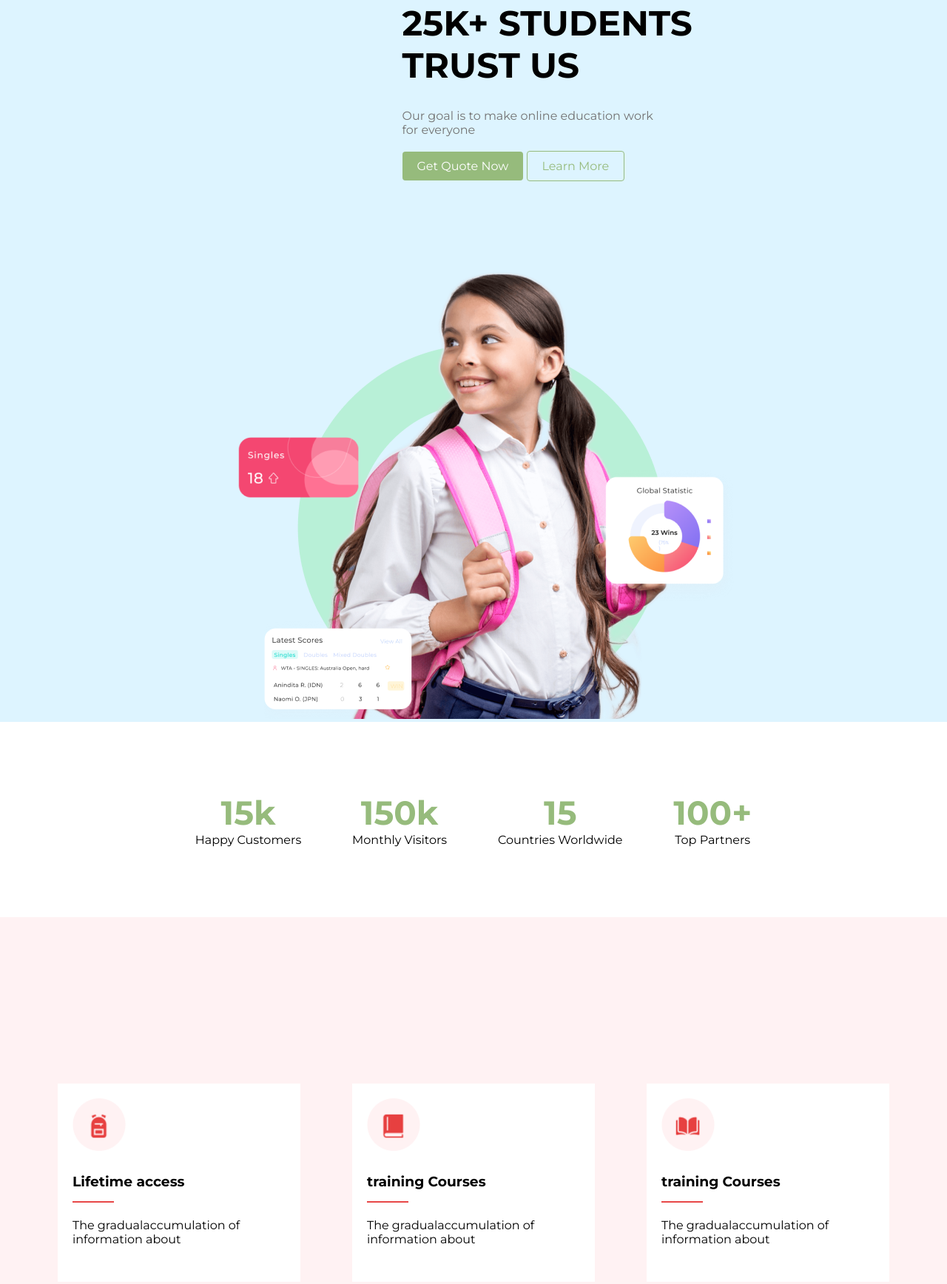
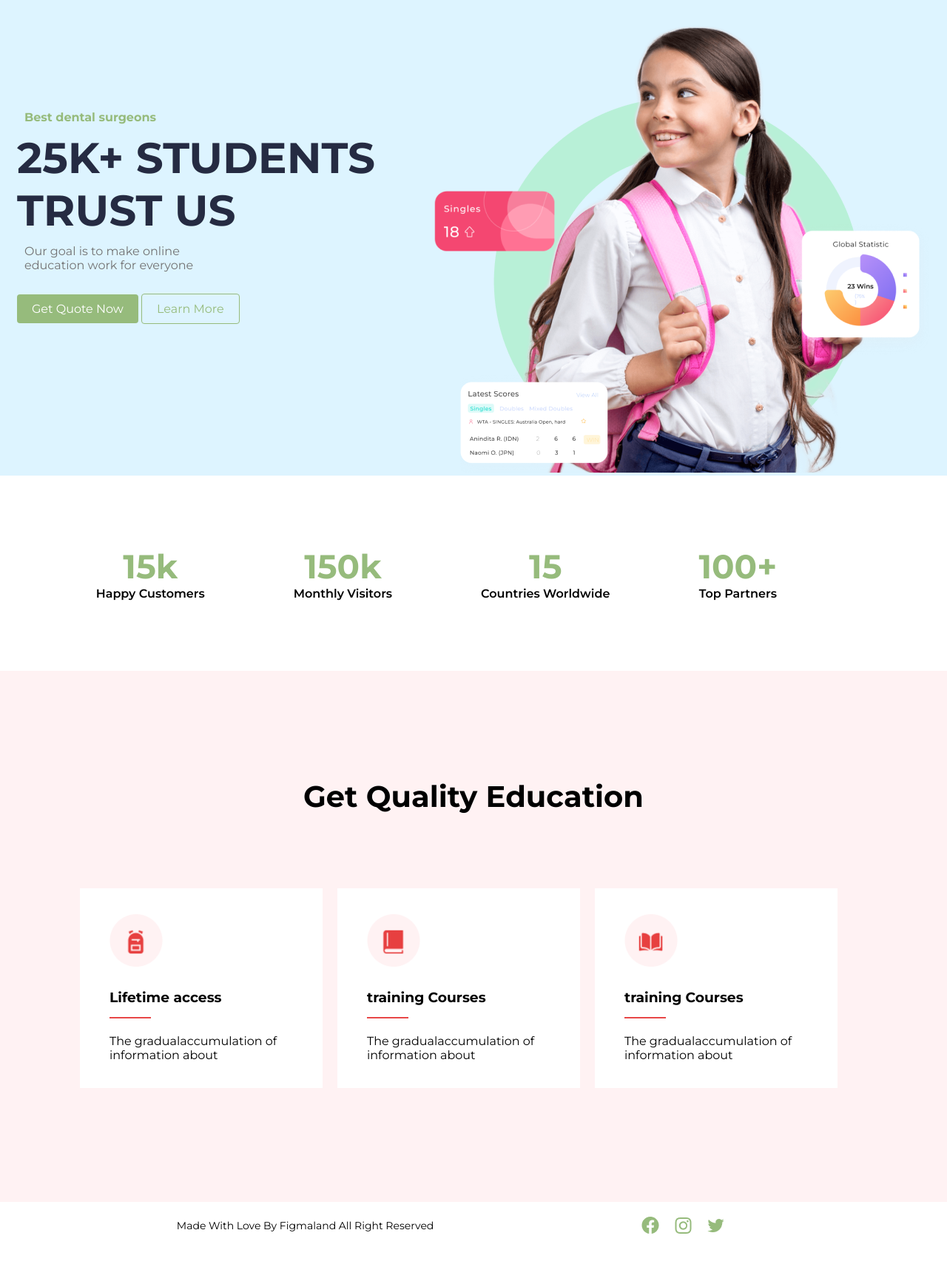
Before and after one commit to JT-SB/Segunda-entrega, a plain HTML site: page index.html in a window 1280 px wide. Shown: the part 203-1939 px from the top of the page at 74% size. After the commit the page ends 1892 px from the top, so only its background shows below. Drawn offline with Linux system fonts and the light colour scheme.

Commit message:
cambios echos en ccs de los contenedores

```diff
--- a/CSS/style.css
+++ b/CSS/style.css
@@ -8,6 +8,7 @@
     padding: 0;
 }
 
+/* colocar la fuente importada al cuerpo del html */
 body {
     font-family: Montserrat;
 }
@@ -15,12 +16,15 @@ body {
 /* estilo del header */
 .header {
     display: flex;
+    flex-direction: row;
     flex-wrap: wrap;
     justify-content: space-around;
     align-items: center;
-    padding: 20px;
+    width: 100%;
+    height: 70px;
     /* background-color: #fa0909; */
 }
+
 /* estilos barra de navegacion */
 .header .login {
     color: #96BB7C;
@@ -30,11 +34,11 @@ body {
 }
 
 /* estilos barra de navegacion */
-.header .join-us{
+.header .join-us {
     color: #ffffff;
     background: #96BB7C;
     border-radius: 5px;
-    padding: 10px 20px 10px 20px;
+    padding: 10px;
     text-decoration: none;
     /* border: 5px solid #04f023;    */
 }
@@ -43,10 +47,13 @@ body {
 .container1 {
     display: flex;
     flex-wrap: wrap;
-    justify-content: space-evenly;
+    justify-content: center;
     align-items: center;
-    background: #DDF4FF;
-    padding: 95px 0px 0px 0px;
+    align-content: end;
+    width: 100%;
+    height: 776px;
+    gap: 30px;
+    background-color: #DDF4FF;
     /* background-color: #fa0909; */
 }
 
@@ -54,55 +61,60 @@ body {
 .container1 .bloque1 {
     display: flex;
     flex-direction: column;
-    padding: 0px 0px 400px 200px;
-    gap: 30px;
-    width: 593px;
+    width: 500px;
     height: 386px;
     /* background-color: #fa0909; */
 }
 
+/* estilos para el titulo 25k+students */
 .container1 h1 {
-    font-size: 47px;
+    font-size: 58px;
+    color: #252B42;
 }
-
-.sub-blok1 {
+/* estilos para los parrafos contenedor 1 */
+.sub-cont1 {
     font-weight: bold;
     color: #96BB7C;
+    padding: 10px;
     /* border: 5px solid rgb(255, 0, 0); */
 }
 
-.sub-blok2 {
-    width: 360px;
+/* estilos para los parrafos contenedor 1 */
+.sub-cont2 {
+    margin-bottom: 30px;
+    padding: 10px;
+    width: 280px;
     color: #737373;
 }
-
+/* estilo para los botones del contenedor 1 */
 .container1 .boton-get {
     color: #ffffff;
     background: #96BB7C;
     border-radius: 4px;
-    padding: 10px 20px 10px 20px;
+    padding: 10px 20px;
     text-decoration: none;
 }
 
+/* estilo para los botones del contenedor 1 */
 .container1 .boton-learn {
     color: #96BB7C;
     background: #DDF4FF;
     border-radius: 4px;
-    padding: 10px 20px 10px 20px;
+    padding: 10px 20px;
     text-decoration: none;
     border: 1px solid #96BB7C;
 }
-
 
 /* estilo contenedor 2 */
 .container2 {
     display: flex;
     flex-wrap: wrap;
-    justify-content: space-evenly;
+    justify-content: center;
     align-content: center;
     text-align: center;
     height: 264px;
-    padding: 0px 195px 0px 195px;
+    gap: 120px;
+    margin-right: 100px;
     background-color: #ffffff;
 }
 
@@ -111,30 +123,45 @@ body {
     font-size: 45px;
 }
 
+.container2 p {
+    font-weight:550;
+}
+
 /* estilo contenedor 3 */
 .container3 {
     display: flex;
-    flex-wrap: wrap;
+    flex-direction: column;
     align-items: center;
-    justify-content:center;
+    align-content: center;
+    justify-content: center;
     background-color: #fff2f3;
-    gap: 30px;
+    gap: 90px;
     height: 718px;
 }
 
+.container3 h2 {
+    text-align: end;
+    font-size: 40px;
+}
+
+/* estilos para las tarjetas del contenedor 3 */
 .container3 .card {
     display: flex;
     flex-direction: column;
     background-color: #fff;
-    padding: 20px;
-    margin: 20px;
+    padding: 35px 40px;
+    margin: 10px;
     width: 328px;
-    height: 268px;
 }
 
-.Barra {
+.container3 .sub-cont3{
+    display: flex;
+    margin-right: 40px;
+}
+
+.linea-roja {
     color: #E74040;
-    font-weight:900;
+    font-weight: 900;
 }
 
 /* estilo imagen de las tarjetas */
--- a/index.html
+++ b/index.html
@@ -20,9 +20,9 @@
 
     <section class="container1">
         <div class="bloque1">
-            <p class="sub-blok1">Best dental surgeons</p>
+            <p class="sub-cont1">Best dental surgeons</p>
             <h1>25K+ STUDENTS TRUST US</h1>
-            <p class="sub-blok2">Our goal is to make online education work for everyone</p>
+            <p class="sub-cont2">Our goal is to make online education work for everyone</p>
             <div>
                 <a class="boton-get" href="#">Get Quote Now</a>
                 <a class="boton-learn" href="#">Learn More</a>
@@ -44,7 +44,7 @@
         </div>
         <div>
             <h2>15</h2>
-            <p>Countries  Worldwide</p>
+            <p>Countries Worldwide</p>
         </div>
         <div>
             <h2>100+</h2>
@@ -53,26 +53,32 @@
     </section>
 
     <section class="container3">
+
+        <h2>Get Quality Education</h2>
+
+        <div class="sub-cont3">
             <div class="card">
                 <img src="img/lifetime.png" alt="icono lifetime">
                 <h3>Lifetime access</h3>
-            <p class="Barra">_______</p><br>
+                <p class="linea-roja">_______</p><br>
                 <p>The gradualaccumulation of
                     information about</p>
             </div>
             <div class="card">
                 <img src="img/courses.png" alt="icono courses">
                 <h3>training Courses</h3>
-            <p class="Barra">_______</p><br>
+                <p class="linea-roja">_______</p><br>
                 <p>The gradualaccumulation of
                     information about </p>
             </div>
             <div class="card">
                 <img src="img/training.png" alt="icono training">
                 <h3>training Courses</h3>
-            <p class="Barra">_______</p><br>
+                <p class="linea-roja">_______</p><br>
                 <p>The gradualaccumulation of
                     information about </p>
+            </div>
+
         </div>
     </section>
 
@@ -83,4 +89,5 @@
         </div>
     </footer>
 </body>
+
 </html>
```
Lines whose indentation alone changed are shown as unchanged.
